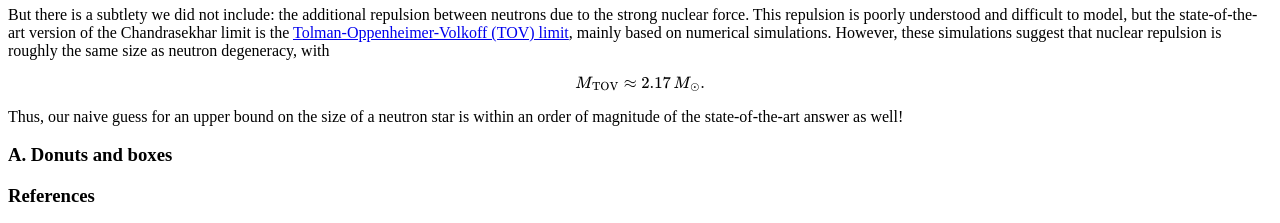
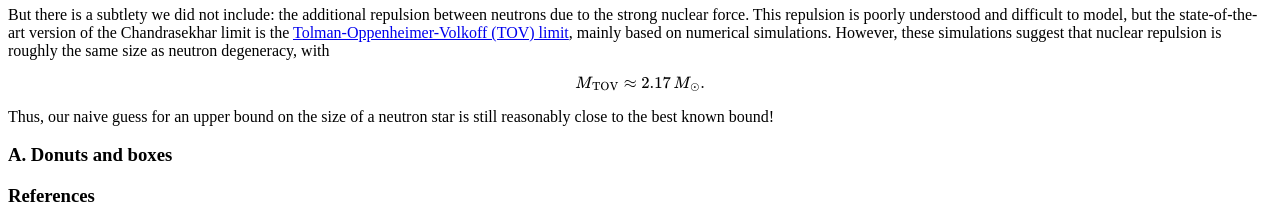
Before and after one commit to hapax/hapax.github.io, a Jekyll site: the page built from assets/chandra.md, in a window 1280 px wide and 900 px high, scrolled down 7237 px. Shown: the part 674-897 px from the top of the window. Built offline with Jekyll 4.4.1, drawn with Linux system fonts in a browser that asks for light colours; our own code applies the rules of GitHub Pages for plain Markdown files; formulas are drawn with MathJax 3; a script that is not in the unit is left out.

Commit message:
Update chandra.md

```diff
--- a/assets/chandra.md
+++ b/assets/chandra.md
@@ -759,7 +759,7 @@ M_\text{TOV} \approx 2.17 \, M_\odot.
 $$
 
 Thus, our naive guess for an upper bound on the size of a neutron star
-is within an order of magnitude of the state-of-the-art answer as well!
+is still reasonably close to the best known bound!
 
 ### A. Donuts and boxes <a id="sec-A" name="sec-A"></a>
 
```
